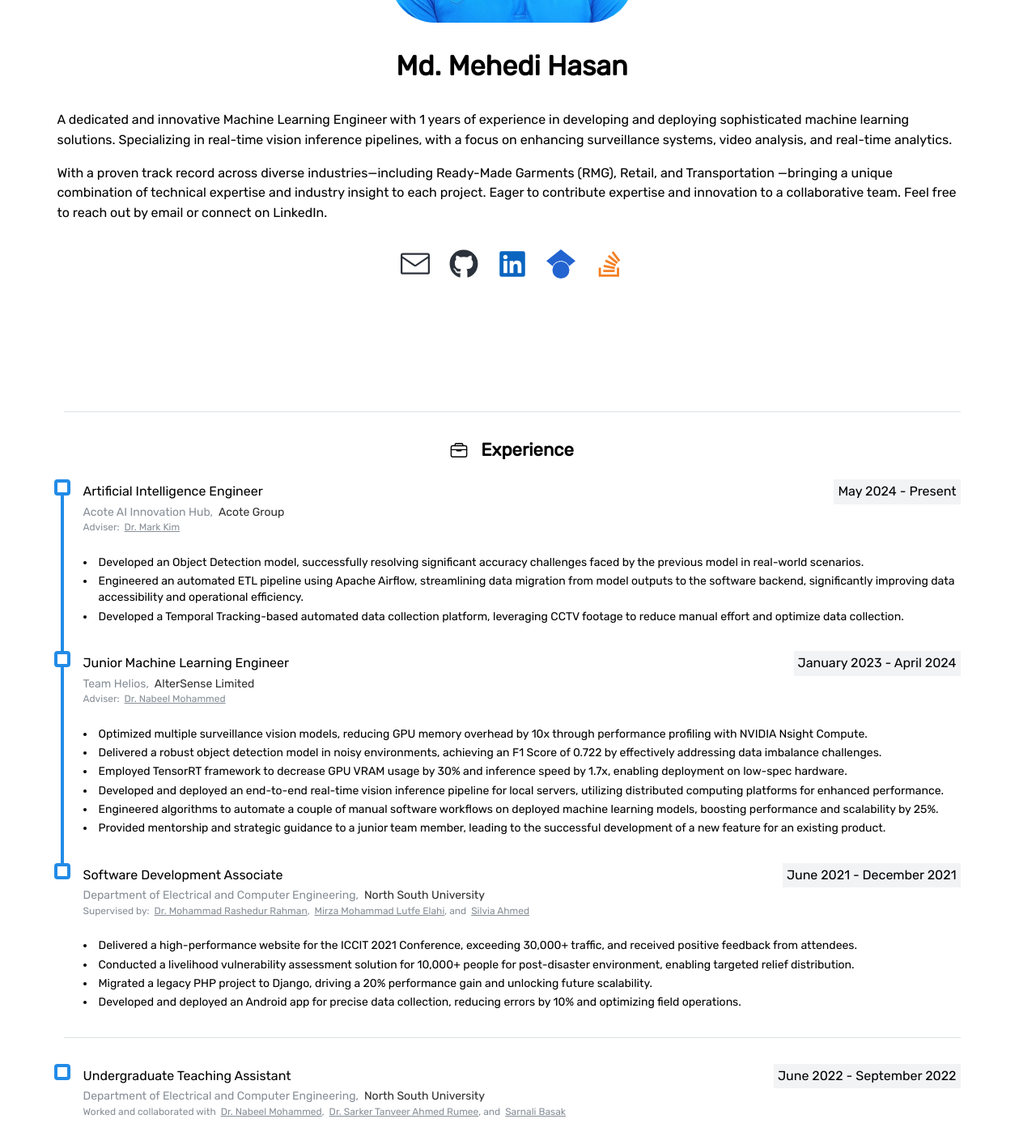
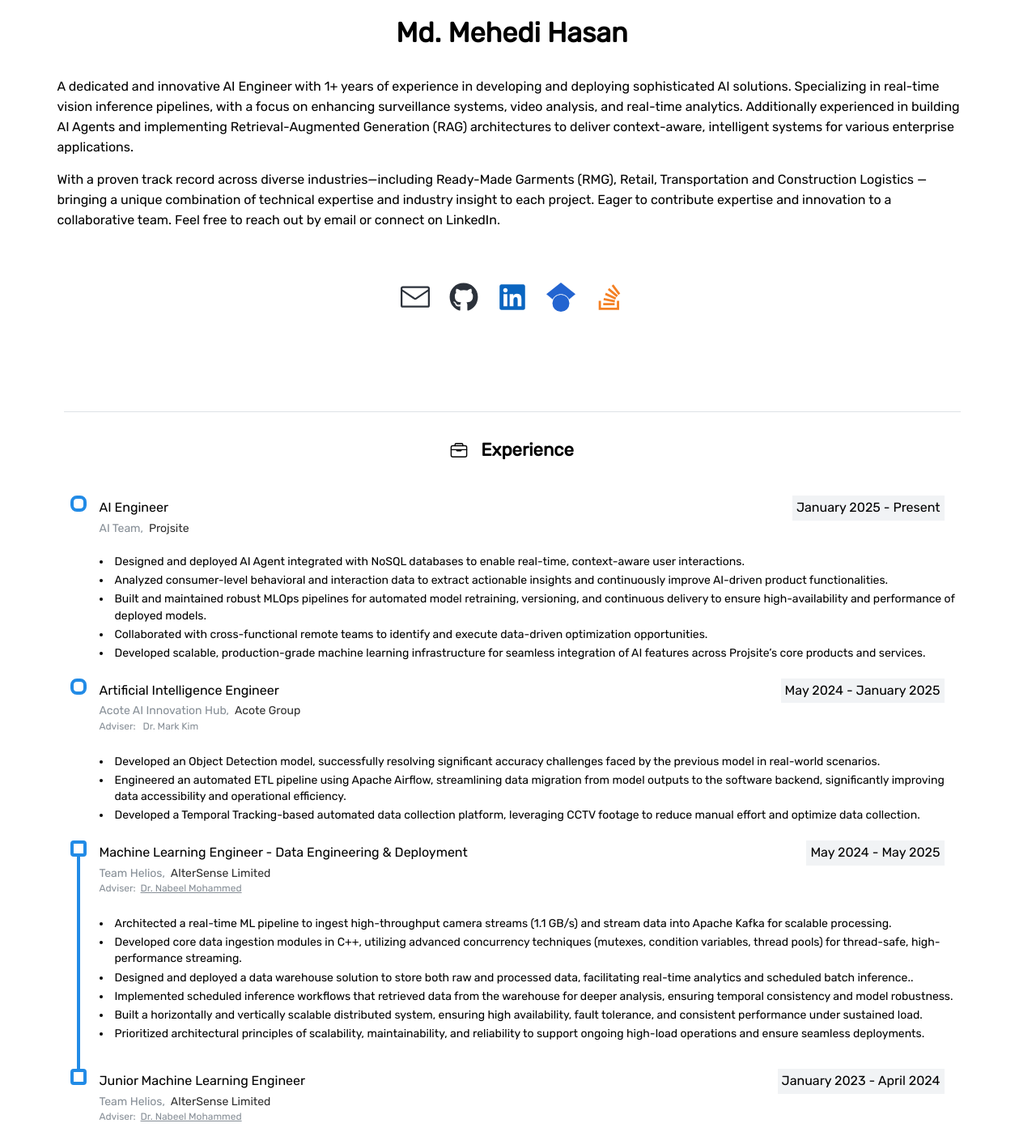
Before and after one commit to mhasan502/mhasan502.github.io, a React (Vite) app: page /#/ in a window 1280 px wide. Before the commit this address led to /#/education/. Shown: the part 420-1823 px from the top of the page at 81% size. Built offline with nearby package versions, Linux system fonts and the light colour scheme.

Commit message:
update deployment configuration, enhance skills section, and refine experience details

```diff
--- a/src/pages/Experience.jsx
+++ b/src/pages/Experience.jsx
@@ -14,14 +14,58 @@ const Experience = () => {
       </Group>
       <Space h={'lg'}/>
 
-        <Timeline active={3} bulletSize={20} radius={'sm'} p={0} m={0}>
+      <Timeline active={1} bulletSize={20} radius={'md'} p={0} m={20}>
+        <Timeline.Item title={
+          <>
+            <Group justify={'space-between'}>
+              <Text> AI Engineer </Text>
+              <Text bg={'gray.1'} style={{display: 'inline-block'}} px={5} py={3}>
+                January 2025 - Present
+              </Text>
+            </Group>
 
+            <Text size={'sm'} c={'dimmed'}>
+              AI Team, &nbsp;
+              <Anchor c={'dark'} target={'_blank'} href={'https://projsite.com/en/'}>
+                Projsite
+              </Anchor>
+            </Text>
+          </>
+        }>
+          <Space h={'md'}/>
+
+          <List size={'sm'} spacing={'3'}>
+            <List.Item>
+              Designed and deployed AI Agent integrated with NoSQL databases to enable real-time, context-aware user
+              interactions.
+            </List.Item>
+            <List.Item>
+              Analyzed consumer-level behavioral and interaction data to extract actionable insights and continuously
+              improve AI-driven product functionalities.
+            </List.Item>
+            <List.Item>
+              Built and maintained robust MLOps pipelines for automated model retraining, versioning, and continuous
+              delivery to ensure high-availability and performance of deployed models.
+            </List.Item>
+            <List.Item>
+              Collaborated with cross-functional remote teams to identify and execute data-driven optimization
+              opportunities.
+            </List.Item>
+            <List.Item>
+              Developed scalable, production-grade machine learning infrastructure for seamless integration of AI
+              features across Projsite’s core products and services.
+            </List.Item>
+          </List>
+        </Timeline.Item>
+      </Timeline>
+
+      <Timeline active={1} bulletSize={20} radius={'md'} p={0} m={20}>
         <Timeline.Item title={
           <>
             <Group justify={'space-between'}>
               <Text> Artificial Intelligence Engineer </Text>
               <Text bg={'gray.1'} style={{display: 'inline-block'}} px={5} py={3}>
-                  May 2024 - Present
+                May 2024 - January 2025
               </Text>
             </Group>
 
@@ -33,13 +77,7 @@ const Experience = () => {
             </Text>
             <Text size={'xs'} c={'dimmed'}>
               Adviser: &nbsp;
-                <Anchor
-                    c={'dimmed'}
-                    td={'underline'}
-                    target={'_blank'}
-                >
               Dr. Mark Kim
-                </Anchor>
             </Text>
           </>
         }>
@@ -57,6 +95,66 @@ const Experience = () => {
             <List.Item>
               Developed a Temporal Tracking-based automated data collection platform, leveraging CCTV footage to
               reduce manual effort and optimize data collection.
+            </List.Item>
+          </List>
+        </Timeline.Item>
+      </Timeline>
+
+      <Timeline active={2} bulletSize={20} radius={'sm'} p={0} m={20}>
+        <Timeline.Item title={
+          <>
+            <Group justify={'space-between'}>
+              <Text> Machine Learning Engineer - Data Engineering & Deployment </Text>
+              <Text bg={'gray.1'} style={{display: 'inline-block'}} px={5} py={3}>
+                May 2024 - May 2025
+              </Text>
+            </Group>
+
+            <Text size={'sm'} c={'dimmed'}>
+              Team Helios, &nbsp;
+              <Anchor c={'dark'} target={'_blank'} href={'https://altersense.com/'}>
+                AlterSense Limited
+              </Anchor>
+            </Text>
+            <Text size={'xs'} c={'dimmed'}>
+              Adviser: &nbsp;
+              <Anchor
+                c={'dimmed'}
+                td={'underline'}
+                href={'http://ece.northsouth.edu/people/dr-nabeel-mohammed/'}
+                target={'_blank'}
+              >
+                Dr. Nabeel Mohammed
+              </Anchor>
+            </Text>
+          </>
+        }>
+          <Space h={'lg'}/>
+
+          <List size={'sm'} spacing={'3'}>
+            <List.Item>
+              Architected a real-time ML pipeline to ingest high-throughput camera streams (1.1 GB/s) and stream data
+              into Apache Kafka for scalable processing.
+            </List.Item>
+            <List.Item>
+              Developed core data ingestion modules in C++, utilizing advanced concurrency techniques (mutexes,
+              condition variables, thread pools) for thread-safe, high-performance streaming.
+            </List.Item>
+            <List.Item>
+              Designed and deployed a data warehouse solution to store both raw and processed data, facilitating
+              real-time analytics and scheduled batch inference..
+            </List.Item>
+            <List.Item>
+              Implemented scheduled inference workflows that retrieved data from the warehouse for deeper analysis,
+              ensuring temporal consistency and model robustness.
+            </List.Item>
+            <List.Item>
+              Built a horizontally and vertically scalable distributed system, ensuring high availability, fault
+              tolerance, and consistent performance under sustained load.
+            </List.Item>
+            <List.Item>
+              Prioritized architectural principles of scalability, maintainability, and reliability to support
+              ongoing high-load operations and ensure seamless deployments.
             </List.Item>
           </List>
         </Timeline.Item>
@@ -118,7 +216,9 @@ const Experience = () => {
             </List.Item>
           </List>
         </Timeline.Item>
+      </Timeline>
 
+      <Timeline active={1} bulletSize={20} radius={'md'} p={0} m={20}>
         <Timeline.Item title={
           <>
             <Group justify={'space-between'}>
@@ -191,7 +291,7 @@ const Experience = () => {
 
       <Divider my={'xl'}/>
 
-        <Timeline active={3} bulletSize={20} radius={'sm'} p={0} m={0}>
+      <Timeline active={1} bulletSize={20} radius={'sm'} p={0} m={20}>
         <Timeline.Item>
           <Group justify={'space-between'}>
             <Text> Undergraduate Teaching Assistant </Text>
--- a/src/pages/Index.jsx
+++ b/src/pages/Index.jsx
@@ -48,19 +48,21 @@ const Index = () => {
 
         <Center>
           <Container size={'lg'} style={{paddingInline: '1vh'}}>
-            A dedicated and innovative Machine Learning Engineer with {experience.roundedYears} years of
-            experience in developing and deploying sophisticated machine learning solutions. Specializing in real-time
-            vision inference pipelines, with a focus on enhancing surveillance systems, video analysis, and real-time
-            analytics.
+            A dedicated and innovative AI Engineer with {experience.roundedYears}+ years of experience in developing and deploying
+            sophisticated AI solutions. Specializing in real-time vision inference pipelines, with a focus on
+            enhancing surveillance systems, video analysis, and real-time analytics. Additionally experienced in
+            building AI Agents and implementing Retrieval-Augmented Generation (RAG) architectures to deliver
+            context-aware, intelligent systems for various enterprise applications.
 
             <Space h={'md'} />
 
-            With a proven track record across diverse industries—including Ready-Made Garments (RMG), Retail, and
-            Transportation —bringing a unique combination of technical expertise and industry insight to each project.
-            Eager to contribute expertise and innovation to a collaborative team. Feel free to reach out by email or
-            connect on LinkedIn.
+            With a proven track record across diverse industries—including Ready-Made Garments (RMG), Retail,
+            Transportation and Construction Logistics —bringing a unique combination of technical expertise and
+            industry insight to each project. Eager to contribute expertise and innovation to a collaborative team.
+            Feel free to reach out by email or connect on LinkedIn.
           </Container>
         </Center>
+        <Space h={'xl'}/>
         <Space h={'xl'}/>
 
         <Container style={{paddingInline: '1vh'}}>
--- a/src/pages/Skills.jsx
+++ b/src/pages/Skills.jsx
@@ -3,11 +3,11 @@ import {VscTools} from 'react-icons/vsc';
 
 const skillsData = [
   {category: 'Programming Languages', skills: 'Python, C++, Java'},
-  {category: 'Machine Learning Libraries', skills: 'PyTorch, TensorFlow, Sci-Kit Learn'},
+  {category: 'AI Libraries', skills: 'PyTorch, Langchain, Sci-Kit Learn'},
   {category: 'Data Engineering', skills: 'Apache Kafka, Apache Flink, Apache Airflow'},
   {category: 'Databases', skills: 'MongoDB, Redis, MySQL'},
-  {category: 'Web', skills: 'Django, FastAPI, RESTful API'},
-  {category: 'Other', skills: 'Docker, Bash, ArcGIS'},
+  {category: 'Web', skills: 'FastAPI, Django'},
+  {category: 'Other', skills: 'Docker, Bash, RAG, ArcGIS'},
 ];
 
 const Skills = () => {
@@ -20,6 +20,7 @@ const Skills = () => {
             </Group>
           </Title>
         </Group>
+
         <Space h={'lg'}/>
 
         <List p={5}>
```
Also changed, not shown: package.json (+15 -15 lines), 1 other file (tests, documents, lock files or other folders). Lines whose indentation alone changed are shown as unchanged.
